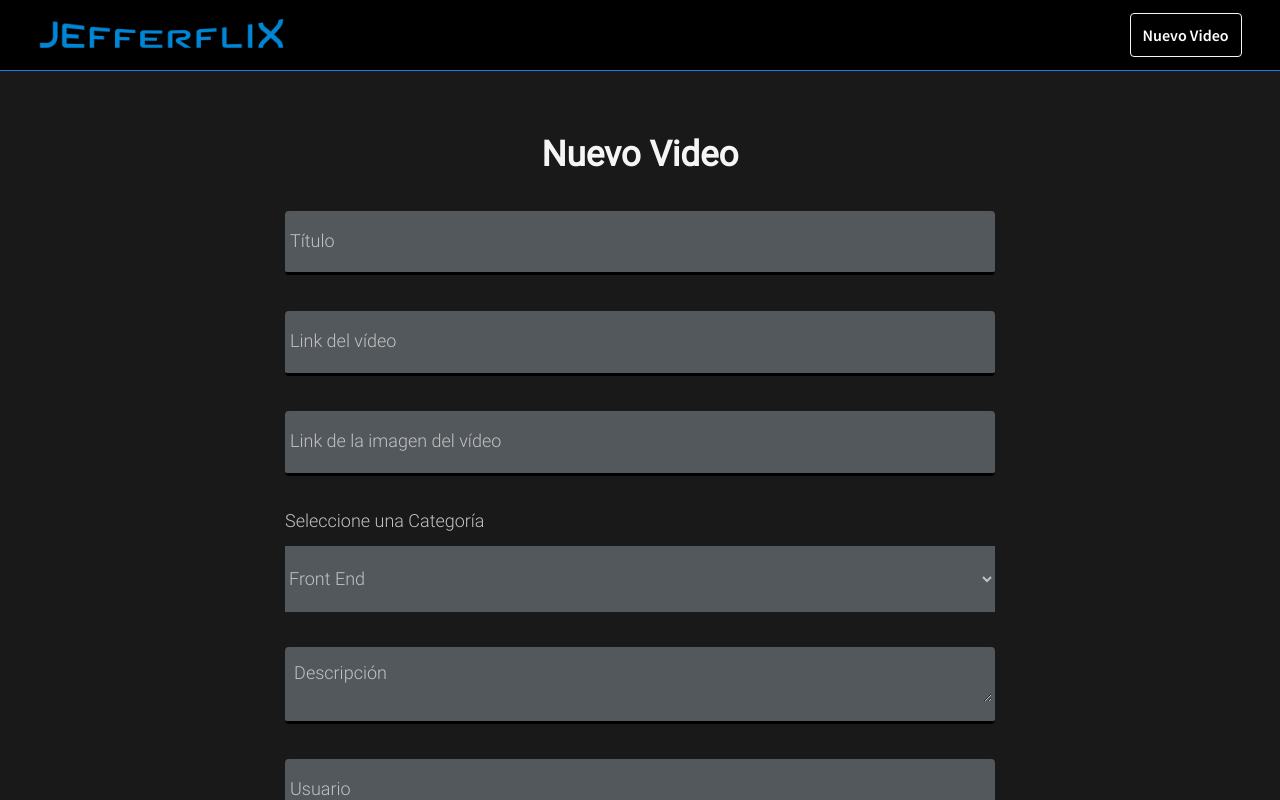
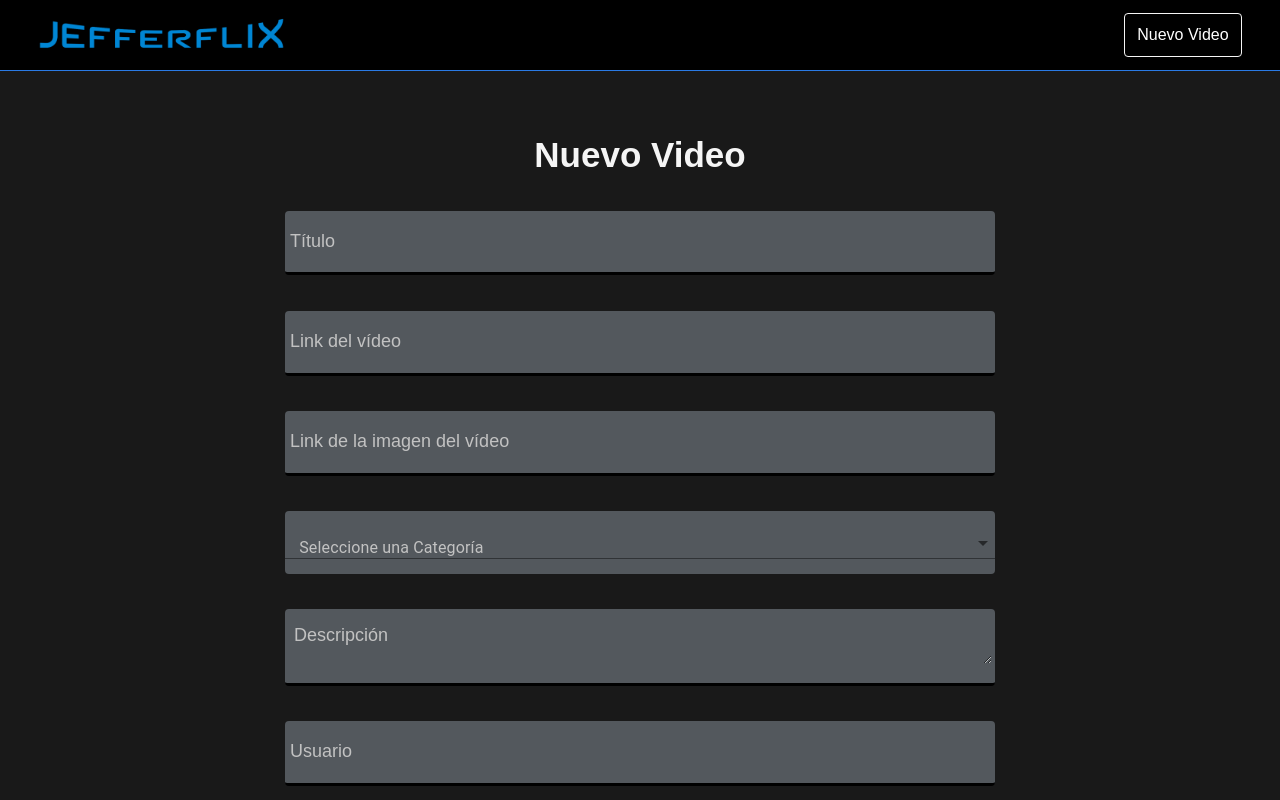
Before and after one commit to jarher/jefferflix, a React (Create React App) app in the folder client/: page /newVideo in a window 1280 px wide. Shown: the top 800 px of the page. Built offline with nearby package versions, Linux system fonts and the light colour scheme; a web font is replaced by a local one.

Commit message:
agregando archivo global.js

```diff
--- a/client/package.json
+++ b/client/package.json
@@ -3,6 +3,10 @@
   "version": "0.1.0",
   "private": true,
   "dependencies": {
+    "@emotion/react": "^11.10.6",
+    "@emotion/styled": "^11.10.6",
+    "@mui/material": "^5.12.2",
+    "@mui/styled-engine-sc": "^5.12.0",
     "@testing-library/jest-dom": "^5.16.5",
     "@testing-library/react": "^13.4.0",
     "@testing-library/user-event": "^13.5.0",
@@ -14,7 +18,7 @@
     "react-scripts": "5.0.1",
     "react-slick": "^0.29.0",
     "slick-carousel": "^1.8.1",
-    "styled-components": "^5.3.9",
+    "styled-components": "^5.3.10",
     "web-vitals": "^2.1.4"
   },
   "scripts": {
--- a/client/src/App.js
+++ b/client/src/App.js
@@ -6,6 +6,7 @@ import NewVideo from "./pages/NewVideo.jsx";
 import NewCategory from "./pages/NewCategory.jsx";
 import Error404 from "./pages/Error404.jsx";
 import Edit from "./pages/Edit.jsx";
+import GlobalStyle from "./global.js";
 
 function App() {
 
@@ -13,6 +14,7 @@ function App() {
   const Layout = () => {
     return (
       <>
+        <GlobalStyle />
         <Header />
         <Outlet />
         <Footer />
--- a/client/src/components/Form/FormWrapper.jsx
+++ b/client/src/components/Form/FormWrapper.jsx
@@ -1,8 +1,8 @@
 import styled from "styled-components";
 import Input from "./Input.jsx";
 import Error from "./ErrorMessage.jsx";
-import Select from "./Select/Select.jsx";
 import Textarea from "./Textarea/Textarea.jsx";
+import SelectComp from "./Select/Select.jsx";
 
 const FormWrapperStyle = styled.div`
   display: flex;
@@ -33,7 +33,7 @@ const FormWrapper = ({
       />
     )}
     {element === "select" && (
-      <Select
+      <SelectComp
         labelText={labelText}
         onChangeFunc={onChangeFunc}
         selected={value}
--- a/client/src/components/Form/Input.jsx
+++ b/client/src/components/Form/Input.jsx
@@ -38,7 +38,7 @@ const InputStyle = styled.input`
   padding-top: 2%;
   width: 100%;
 
-  &&:not(:placeholder-shown) + label,
+  &:not(:placeholder-shown) + label,
   &:focus + label {
     font-size: ${body_smaller};
     top: 4px;
--- a/client/src/components/Form/Select/Option.jsx
+++ b/client/src/components/Form/Select/Option.jsx
@@ -1,8 +1,8 @@
 import styled from "styled-components";
-import { color_gray_300 } from "../../UI/variables";
+import { color_gray_300, color_gray_750 } from "../../UI/variables";
 
 const OptionStyle = styled.option`
-  background-color: transparent;
+  background-color: ${color_gray_750};
   color: ${color_gray_300};
 `;
 
--- a/client/src/components/Form/Select/Select.jsx
+++ b/client/src/components/Form/Select/Select.jsx
@@ -1,35 +1,101 @@
 import styled from "styled-components";
-import { body_medium, color_gray_300, color_gray_750} from "../../UI/variables.js";
+import {
+  body_medium,
+  body_smaller,
+  color_gray_300,
+  color_gray_750,
+} from "../../UI/variables.js";
 import Option from "./Option.jsx";
+import Select from "@mui/material/Select";
+import MenuItem from "@mui/material/MenuItem";
+import InputLabel from "@mui/material/InputLabel";
+import FormControl from "@mui/material/FormControl";
+import { createTheme, ThemeProvider } from "@mui/material/styles";
 
-
-const SelectStyle = styled.select`
+const SelectWrapper = styled.div`
   width: 100%;
-  background-color: transparent;
-  color: ${color_gray_300};
   position: relative;
   background-color: ${color_gray_750};
-  padding: 3% 0;
-  margin-top: 2%;
+  position: relative;
+  border-radius: 4px;
 `;
 
-const LabelSelect = styled.label`
-color: ${color_gray_300};
-@media (min-width: 768px) {
-  font-size: ${body_medium};
-}
-`;
+const theme = createTheme({
+  components: {
+    MuiFormControl: {
+      styleOverrides: {
+        root: {
+          border: "none",
+        },
+      },
+    },
+    MuiInputLabel: {
+      styleOverrides: {
+        root: {
+          color: color_gray_300,
+          paddingLeft: "2%",
+          marginTop: "5px",
+          "&.Mui-focused": {
+            color: color_gray_300,
+          },
+        },
+      },
+    },
+    MuiSelect: {
+      styleOverrides: {
+        root: {
+          padding: 0,
+          color: color_gray_300,
+          paddingLeft: "2%",
+          marginBottom:"2%",
+          border:"none",
+          "&.MuiSelect-outlined":{
+            border:"none"
+          }
+        },
+      },
+    },
+    MuiMenuItem: {
+      styleOverrides: {
+        root: {
+          backgroundColor: color_gray_750,
+          margin: 0,
+          "&.Mui-selected": {
+            backgroundColor: color_gray_750,
+          },
+        },
+      },
+    },
+  },
+});
 
-const Select = ({ labelText, options, onChangeFunc, selected }) =>
-    <LabelSelect>
-    {labelText}
-      <SelectStyle onChange={(e) => onChangeFunc(e.target.value)} required value={selected}>
-        {options.map((option) => (
-          <Option value={option.value} key={option.id}>
-            {option.value}
-          </Option>
-        ))}
-      </SelectStyle>
-    </LabelSelect>;
+const SelectComp = ({ labelText, options, onChangeFunc, selected }) => {
+  return (
+    <SelectWrapper>
+      <ThemeProvider theme={theme}>
+        <FormControl fullWidth variant="standard">
+          <InputLabel
+            id="category"
+          >
+            {labelText}
+          </InputLabel>
+          <Select
+            labelId="category"
+            id="category"
+            value={selected}
+            label="category"
+            onChange={(e) => onChangeFunc(e.target.value)}
+          >
+            {options.map((option) => (
+              <MenuItem value={option.value} key={option.id}>
+                {option.value}
+              </MenuItem>
+            ))}
+          </Select>
+        </FormControl>
+      </ThemeProvider>
+    </SelectWrapper>
+  );
+};
 
-export default Select;
+export default SelectComp;
--- a/client/src/components/Video/Video.jsx
+++ b/client/src/components/Video/Video.jsx
@@ -49,7 +49,13 @@ const VideoDescription = styled.div`
 `;
 
 const Video = (props) => {
-  const { desc, videoLink, videoImg } = props.video;
+  // const { desc, videoLink, videoImg } = props.video;
+
+  // function getVideoUrl(videoLink){
+  //   if(videoLink.includes("youtube")){
+  //     const urlString = videoLink.split("/");
+  //   }
+  // }
   return (
     <>
       <VideoContainer>
@@ -59,13 +65,23 @@ const Video = (props) => {
             <BsFillPlayFill />
           </ButtonPlayer>
         </VideoLayer> */}
-        <VideoPlayer
-          src="https://www.youtube.com/embed/0ezyWcOGik8"
+        {/* <VideoPlayer
+          src=""
           title="YouTube video player"
           frameBorder="0"
           allow="accelerometer; autoplay; clipboard-write; encrypted-media; gyroscope; picture-in-picture; web-share"
           allowFullScreen
-        ></VideoPlayer>
+        ></VideoPlayer> */}
+
+        {/* <iframe
+          src="https://player.vimeo.com/video/801818003?h=62e9403baf"
+          width="640"
+          height="360"
+          frameborder="0"
+          allow="autoplay; fullscreen; picture-in-picture"
+          allowfullscreen
+        ></iframe> */}
+
         {/* registrado el link, verificar si es de youtube, elegit sólo el id del
         video luego concatene https://www.youtube.com/embed/ con el id. */}
       </VideoContainer>
--- a/client/src/global.css
+++ b/client/src/global.js
@@ -1,3 +1,6 @@
+import { createGlobalStyle } from "styled-components";
+
+const GlobalStyle = createGlobalStyle`
 @font-face {
   font-family: Roboto-Light;
   src: url("./fonts/Roboto-Light.ttf");
@@ -64,3 +67,7 @@ input, select, textarea{
 .slick-active button{
   color: white!important;
 }
+
+`;
+
+export default GlobalStyle;
--- a/client/src/index.js
+++ b/client/src/index.js
@@ -1,6 +1,5 @@
 import React from 'react';
 import ReactDOM from 'react-dom/client';
-import './global.css';
 import "normalize.css";
 import App from './App';
 import reportWebVitals from './reportWebVitals';
--- a/client/src/pages/NewVideo.jsx
+++ b/client/src/pages/NewVideo.jsx
@@ -49,7 +49,7 @@ const NewVideo = () => {
     value: "",
     valid: null,
   });
-  const [selected, setSelected] = useState({ value: "Back End", valid: null });
+  const [selected, setSelected] = useState({ value: "", valid: null });
   const [description, setDescription] = useState({ value: "", valid: null });
   const [user, setUser] = useState({ value: "", valid: null });
 
@@ -123,7 +123,7 @@ const NewVideo = () => {
       onChangeFunc(input) {
         setUser({ value: input, valid: validateUser(input) });
       },
-      errorMessage: "No se acepta contenido vacío, ni caracteres diferentes a los alfanuméricos, barra baja(_) y guión (-)",
+      errorMessage: "No se acepta contenido vacío, ni caracteres especiales excepto los alfanuméricos, barra baja(_) y guión (-)",
       options: null,
     },
   ];
@@ -140,7 +140,7 @@ const NewVideo = () => {
     setTitle({ value: "", valid: null });
     setVideoLink({ value: "", valid: null });
     setBackgroundVideo({ value: "", valid: null });
-    setSelected({ value: "Back End", valid: null });
+    setSelected({ value: "", valid: null });
     setDescription({ value: "", valid: null });
     setUser({ value: "", valid: null });
   };
```
Also changed, not shown: 1 other file (tests, documents, lock files or other folders).
